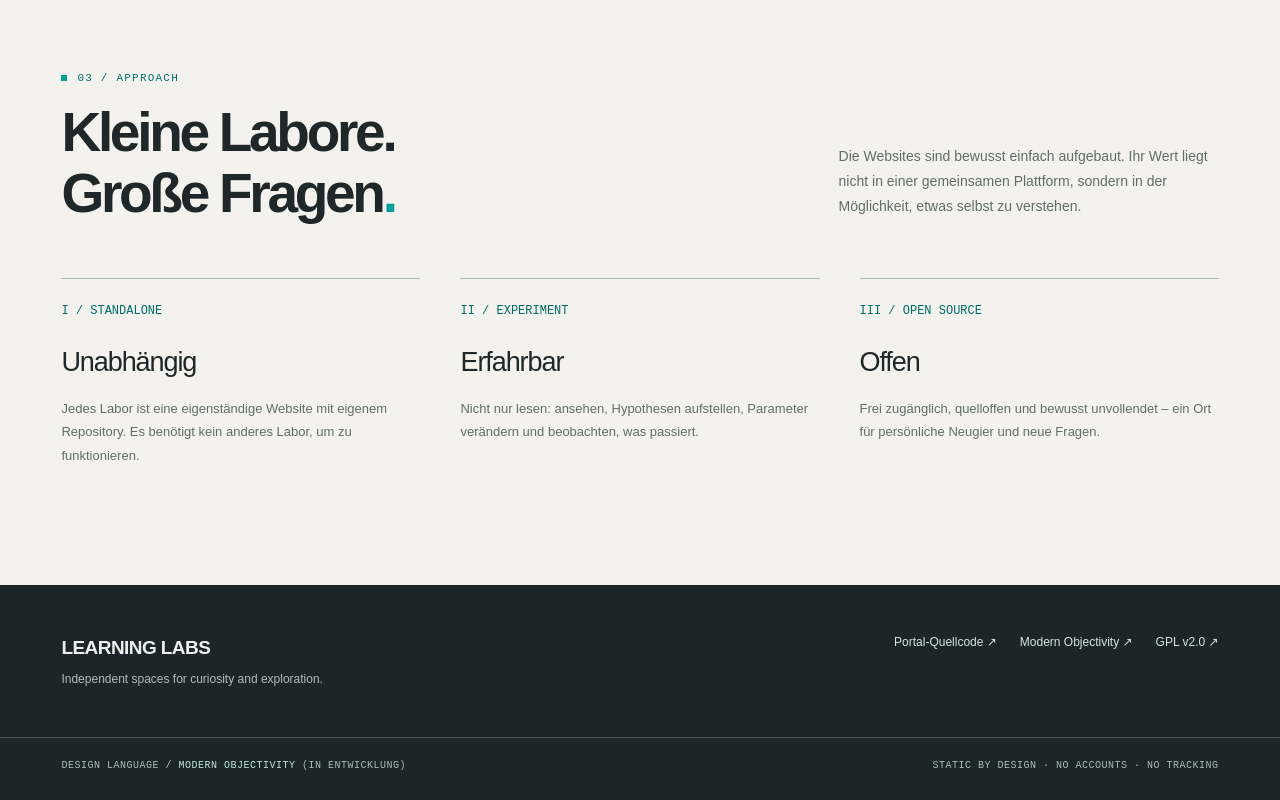
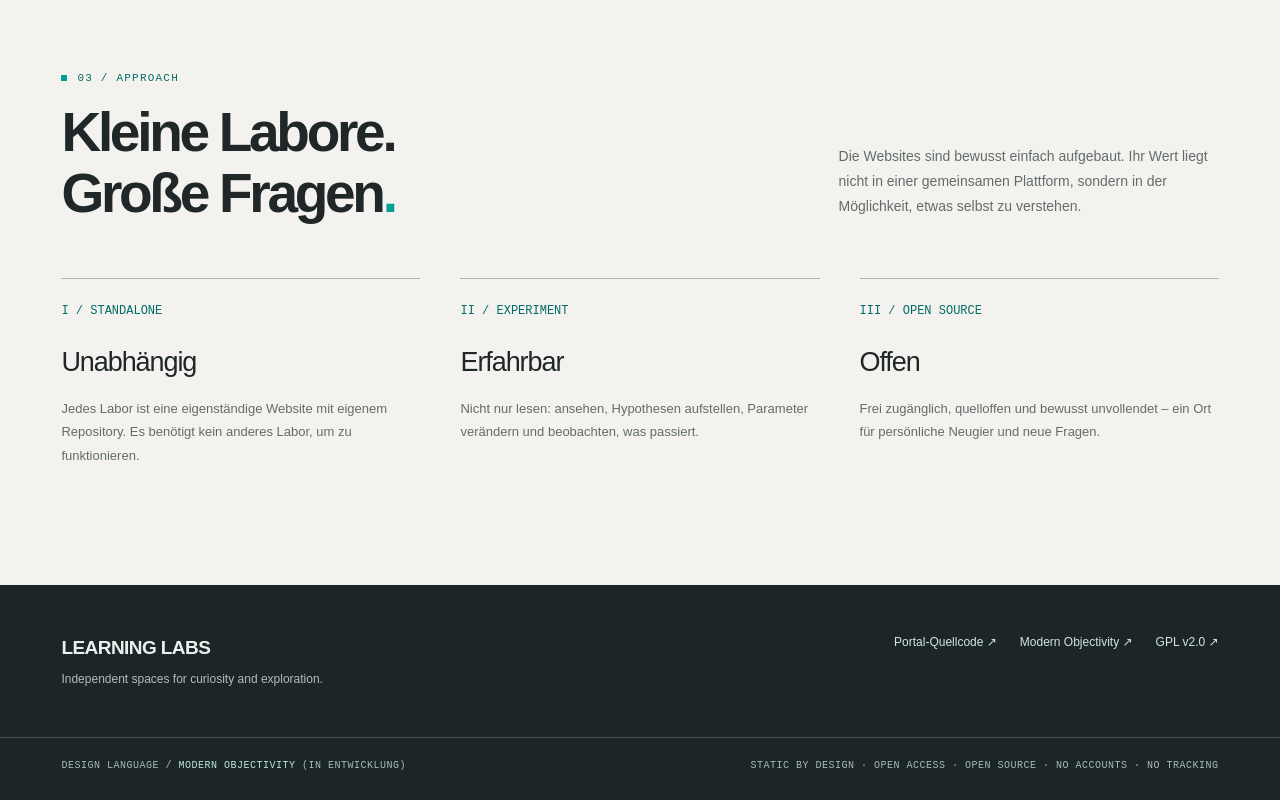
Before and after one commit to philippklinz/learning-labs, a plain HTML site: page index.html in a window 1280 px wide. Shown: the part 3226-4026 px from the top of the page. Drawn offline with Linux system fonts and the light colour scheme.

Commit message:
docs: clarify open access and open source principles in footer

```diff
--- a/index.html
+++ b/index.html
@@ -66,7 +66,7 @@ footer{background:#1c2629;color:#ebf0ec}.footer-inner{padding-top:48px;padding-b
 </div></section>
 <section class="about wrap" id="about"><div class="section-head"><div><div class="eyebrow">03 / APPROACH</div><h2>Kleine Labore.<br>Große Fragen<span class="period">.</span></h2></div><p>Die Websites sind bewusst einfach aufgebaut. Ihr Wert liegt nicht in einer gemeinsamen Plattform, sondern in der Möglichkeit, etwas selbst zu verstehen.</p></div><div class="principles"><article><span class="principle-num">I / STANDALONE</span><h3>Unabhängig</h3><p>Jedes Labor ist eine eigenständige Website mit eigenem Repository. Es benötigt kein anderes Labor, um zu funktionieren.</p></article><article><span class="principle-num">II / EXPERIMENT</span><h3>Erfahrbar</h3><p>Nicht nur lesen: ansehen, Hypothesen aufstellen, Parameter verändern und beobachten, was passiert.</p></article><article><span class="principle-num">III / OPEN SOURCE</span><h3>Offen</h3><p>Frei zugänglich, quelloffen und bewusst unvollendet – ein Ort für persönliche Neugier und neue Fragen.</p></article></div></section>
 </main>
-<footer><div class="wrap footer-inner"><div class="footer-brand"><strong>LEARNING LABS</strong><p>Independent spaces for curiosity and exploration.</p></div><div class="footer-links"><a href="https://github.com/philippklinz/learning-labs">Portal-Quellcode ↗</a><a href="https://github.com/philippklinz/modern-objectivity-style">Modern Objectivity ↗</a><a href="LICENSE">GPL v2.0 ↗</a></div></div><div class="wrap foot-bar"><span>DESIGN LANGUAGE / <a href="https://github.com/philippklinz/modern-objectivity-style">MODERN OBJECTIVITY</a> (IN ENTWICKLUNG)</span><span>STATIC BY DESIGN · NO ACCOUNTS · NO TRACKING</span></div></footer>
+<footer><div class="wrap footer-inner"><div class="footer-brand"><strong>LEARNING LABS</strong><p>Independent spaces for curiosity and exploration.</p></div><div class="footer-links"><a href="https://github.com/philippklinz/learning-labs">Portal-Quellcode ↗</a><a href="https://github.com/philippklinz/modern-objectivity-style">Modern Objectivity ↗</a><a href="LICENSE">GPL v2.0 ↗</a></div></div><div class="wrap foot-bar"><span>DESIGN LANGUAGE / <a href="https://github.com/philippklinz/modern-objectivity-style">MODERN OBJECTIVITY</a> (IN ENTWICKLUNG)</span><span>STATIC BY DESIGN · OPEN ACCESS · OPEN SOURCE · NO ACCOUNTS · NO TRACKING</span></div></footer>
 <script>
 (() => {
 "use strict";
```
